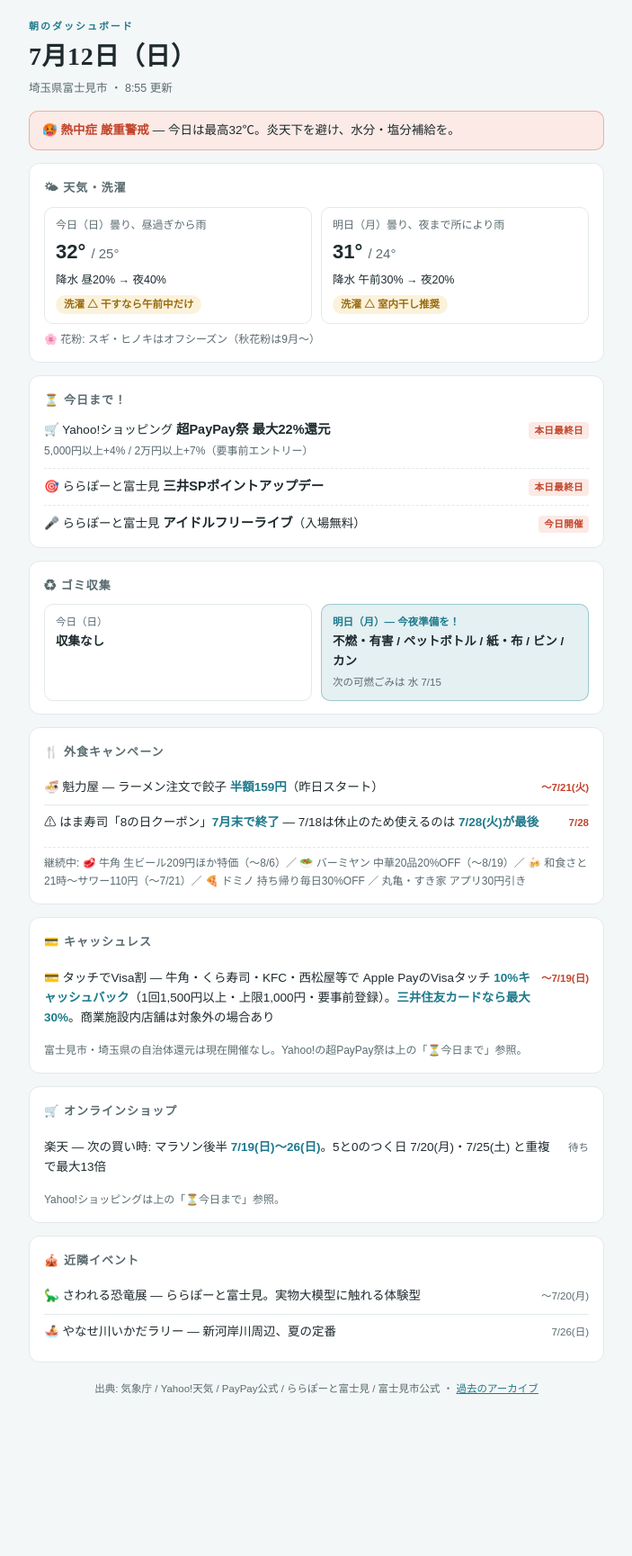
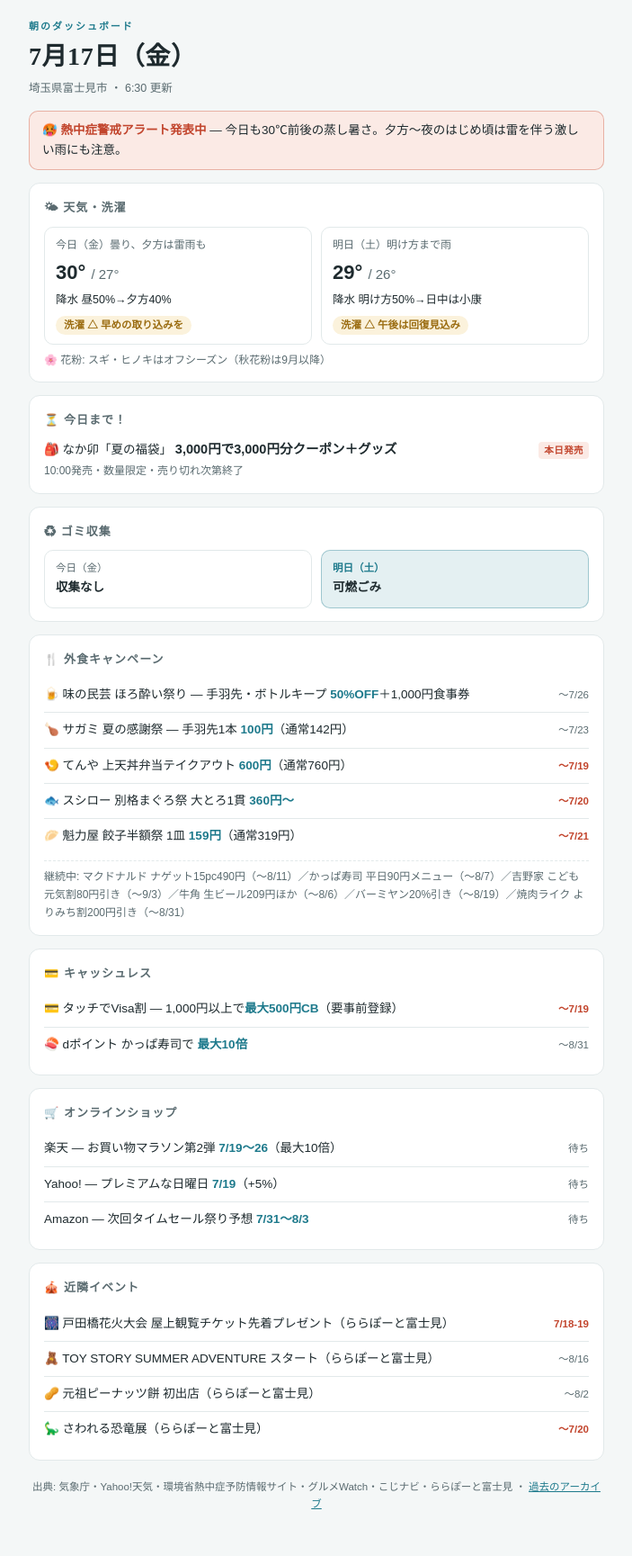
Before and after one commit to yuki7827/daily-life-dashboard, a Jekyll site: the page today.html, which Jekyll copies as it is, in a window 1280 px wide. Shown: the whole page at 90% size, without its empty margins (288-991 px from the left). Built offline with Jekyll 4.4.1, drawn with Linux system fonts in a browser that asks for light colours; before the commit the page ends 1601 px from its top, so only the background shows below that.

```diff
--- a/today.html
+++ b/today.html
@@ -157,46 +157,38 @@
 <div class="wrap">
   <header>
     <div class="eyebrow">朝のダッシュボード</div>
-    <h1>7月12日（日）</h1>
-    <div class="sub">埼玉県富士見市 ・ 8:55 更新</div>
+    <h1>7月17日（金）</h1>
+    <div class="sub">埼玉県富士見市 ・ 6:30 更新</div>
   </header>
 
-  <div class="banner">🥵 <strong>熱中症 厳重警戒</strong> — 今日は最高32℃。炎天下を避け、水分・塩分補給を。</div>
+  <div class="banner">🥵 <strong>熱中症警戒アラート発表中</strong> — 今日も30℃前後の蒸し暑さ。夕方〜夜のはじめ頃は雷を伴う激しい雨にも注意。</div>
 
   <section class="card">
     <h2>🌤 天気・洗濯</h2>
     <div class="wx-grid">
       <div class="wx">
-        <span class="day">今日（日）曇り、昼過ぎから雨</span>
-        <span class="temps">32° <span class="lo">/ 25°</span></span>
-        <span class="desc">降水 昼20% → 夜40%</span>
-        <span class="pill tri">洗濯 △ 干すなら午前中だけ</span>
+        <span class="day">今日（金）曇り、夕方は雷雨も</span>
+        <span class="temps">30° <span class="lo">/ 27°</span></span>
+        <span class="desc">降水 昼50%→夕方40%</span>
+        <span class="pill tri">洗濯 △ 早めの取り込みを</span>
       </div>
       <div class="wx">
-        <span class="day">明日（月）曇り、夜まで所により雨</span>
-        <span class="temps">31° <span class="lo">/ 24°</span></span>
-        <span class="desc">降水 午前30% → 夜20%</span>
-        <span class="pill tri">洗濯 △ 室内干し推奨</span>
+        <span class="day">明日（土）明け方まで雨</span>
+        <span class="temps">29° <span class="lo">/ 26°</span></span>
+        <span class="desc">降水 明け方50%→日中は小康</span>
+        <span class="pill tri">洗濯 △ 午後は回復見込み</span>
       </div>
     </div>
-    <div class="wx-note">🌸 花粉: スギ・ヒノキはオフシーズン（秋花粉は9月〜）</div>
+    <div class="wx-note">🌸 花粉: スギ・ヒノキはオフシーズン（秋花粉は9月以降）</div>
   </section>
 
   <section class="card">
     <h2>⏳ 今日まで！</h2>
     <div class="rail">
       <div class="item">
-        <span class="what">🛒 Yahoo!ショッピング <b>超PayPay祭 最大22%還元</b><br>
-          <small>5,000円以上+4% / 2万円以上+7%（要事前エントリー）</small></span>
-        <span class="badge">本日最終日</span>
-      </div>
-      <div class="item">
-        <span class="what">🎯 ららぽーと富士見 <b>三井SPポイントアップデー</b></span>
-        <span class="badge">本日最終日</span>
-      </div>
-      <div class="item">
-        <span class="what">🎤 ららぽーと富士見 <b>アイドルフリーライブ</b>（入場無料）</span>
-        <span class="badge">今日開催</span>
+        <span class="what">🎒 なか卯「夏の福袋」 <b>3,000円で3,000円分クーポン＋グッズ</b><br>
+          <small>10:00発売・数量限定・売り切れ次第終了</small></span>
+        <span class="badge">本日発売</span>
       </div>
     </div>
   </section>
@@ -205,13 +197,12 @@
     <h2>♻ ゴミ収集</h2>
     <div class="gomi-row">
       <div class="gomi">
-        <div class="when">今日（日）</div>
+        <div class="when">今日（金）</div>
         <div class="items">収集なし</div>
       </div>
       <div class="gomi tomorrow">
-        <div class="when">明日（月）— 今夜準備を！</div>
-        <div class="items">不燃・有害 / ペットボトル / 紙・布 / ビン / カン</div>
-        <div class="hint">次の可燃ごみは 水 7/15</div>
+        <div class="when">明日（土）</div>
+        <div class="items">可燃ごみ</div>
       </div>
     </div>
   </section>
@@ -219,38 +210,44 @@
   <section class="card">
     <h2>🍴 外食キャンペーン</h2>
     <ul class="deals">
-      <li><span class="deal">🍜 魁力屋 — ラーメン注文で餃子 <b>半額159円</b>（昨日スタート）</span><span class="until hot">〜7/21(火)</span></li>
-      <li><span class="deal">⚠ はま寿司「8の日クーポン」<b>7月末で終了</b> — 7/18は休止のため使えるのは <b>7/28(火)が最後</b></span><span class="until hot">7/28</span></li>
+      <li><span class="deal">🍺 味の民芸 ほろ酔い祭り — 手羽先・ボトルキープ <b>50%OFF</b>＋1,000円食事券</span><span class="until">〜7/26</span></li>
+      <li><span class="deal">🍗 サガミ 夏の感謝祭 — 手羽先1本 <b>100円</b>（通常142円）</span><span class="until">〜7/23</span></li>
+      <li><span class="deal">🍤 てんや 上天丼弁当テイクアウト <b>600円</b>（通常760円）</span><span class="until hot">〜7/19</span></li>
+      <li><span class="deal">🐟 スシロー 別格まぐろ祭 大とろ1貫 <b>360円〜</b></span><span class="until hot">〜7/20</span></li>
+      <li><span class="deal">🥟 魁力屋 餃子半額祭 1皿 <b>159円</b>（通常319円）</span><span class="until hot">〜7/21</span></li>
     </ul>
-    <div class="ongoing">継続中: 🥩 牛角 生ビール209円ほか特価（〜8/6）／ 🥗 バーミヤン 中華20品20%OFF（〜8/19）／ 🍻 和食さと 21時〜サワー110円（〜7/21）／ 🍕 ドミノ 持ち帰り毎日30%OFF ／ 丸亀・すき家 アプリ30円引き</div>
+    <div class="ongoing">継続中: マクドナルド ナゲット15pc490円（〜8/11）／かっぱ寿司 平日90円メニュー（〜8/7）／吉野家 こども元気割80円引き（〜9/3）／牛角 生ビール209円ほか（〜8/6）／バーミヤン20%引き（〜8/19）／焼肉ライク よりみち割200円引き（〜8/31）</div>
   </section>
 
   <section class="card">
     <h2>💳 キャッシュレス</h2>
     <ul class="deals">
-      <li><span class="deal">💳 タッチでVisa割 — 牛角・くら寿司・KFC・西松屋等で Apple PayのVisaタッチ <b>10%キャッシュバック</b>（1回1,500円以上・上限1,000円・要事前登録）。<b>三井住友カードなら最大30%</b>。商業施設内店舗は対象外の場合あり</span><span class="until hot">〜7/19(日)</span></li>
+      <li><span class="deal">💳 タッチでVisa割 — 1,000円以上で<b>最大500円CB</b>（要事前登録）</span><span class="until hot">〜7/19</span></li>
+      <li><span class="deal">🍣 dポイント かっぱ寿司で <b>最大10倍</b></span><span class="until">〜8/31</span></li>
     </ul>
-    <div class="note">富士見市・埼玉県の自治体還元は現在開催なし。Yahoo!の超PayPay祭は上の「⏳今日まで」参照。</div>
   </section>
 
   <section class="card">
     <h2>🛒 オンラインショップ</h2>
     <ul class="deals">
-      <li><span class="deal">楽天 — 次の買い時: マラソン後半 <b>7/19(日)〜26(日)</b>。5と0のつく日 7/20(月)・7/25(土) と重複で最大13倍</span><span class="until">待ち</span></li>
+      <li><span class="deal">楽天 — お買い物マラソン第2弾 <b>7/19〜26</b>（最大10倍）</span><span class="until">待ち</span></li>
+      <li><span class="deal">Yahoo! — プレミアムな日曜日 <b>7/19</b>（+5%）</span><span class="until">待ち</span></li>
+      <li><span class="deal">Amazon — 次回タイムセール祭り予想 <b>7/31〜8/3</b></span><span class="until">待ち</span></li>
     </ul>
-    <div class="note">Yahoo!ショッピングは上の「⏳今日まで」参照。</div>
   </section>
 
   <section class="card">
     <h2>🎪 近隣イベント</h2>
     <ul class="deals">
-      <li><span class="deal">🦕 さわれる恐竜展 — ららぽーと富士見。実物大模型に触れる体験型</span><span class="until">〜7/20(月)</span></li>
-      <li><span class="deal">🚣 やなせ川いかだラリー — 新河岸川周辺、夏の定番</span><span class="until">7/26(日)</span></li>
+      <li><span class="deal">🎆 戸田橋花火大会 屋上観覧チケット先着プレゼント（ららぽーと富士見）</span><span class="until hot">7/18-19</span></li>
+      <li><span class="deal">🧸 TOY STORY SUMMER ADVENTURE スタート（ららぽーと富士見）</span><span class="until">〜8/16</span></li>
+      <li><span class="deal">🥜 元祖ピーナッツ餅 初出店（ららぽーと富士見）</span><span class="until">〜8/2</span></li>
+      <li><span class="deal">🦕 さわれる恐竜展（ららぽーと富士見）</span><span class="until hot">〜7/20</span></li>
     </ul>
   </section>
 
   <footer>
-    出典: 気象庁 / Yahoo!天気 / PayPay公式 / ららぽーと富士見 / 富士見市公式 ・
+    出典: 気象庁・Yahoo!天気・環境省熱中症予防情報サイト・グルメWatch・こじナビ・ららぽーと富士見 ・
     <a href="archive.html">過去のアーカイブ</a>
   </footer>
 </div>
```
Also changed, not shown: _posts/2026-07-17-daily.md (added, +120 -0 lines).
